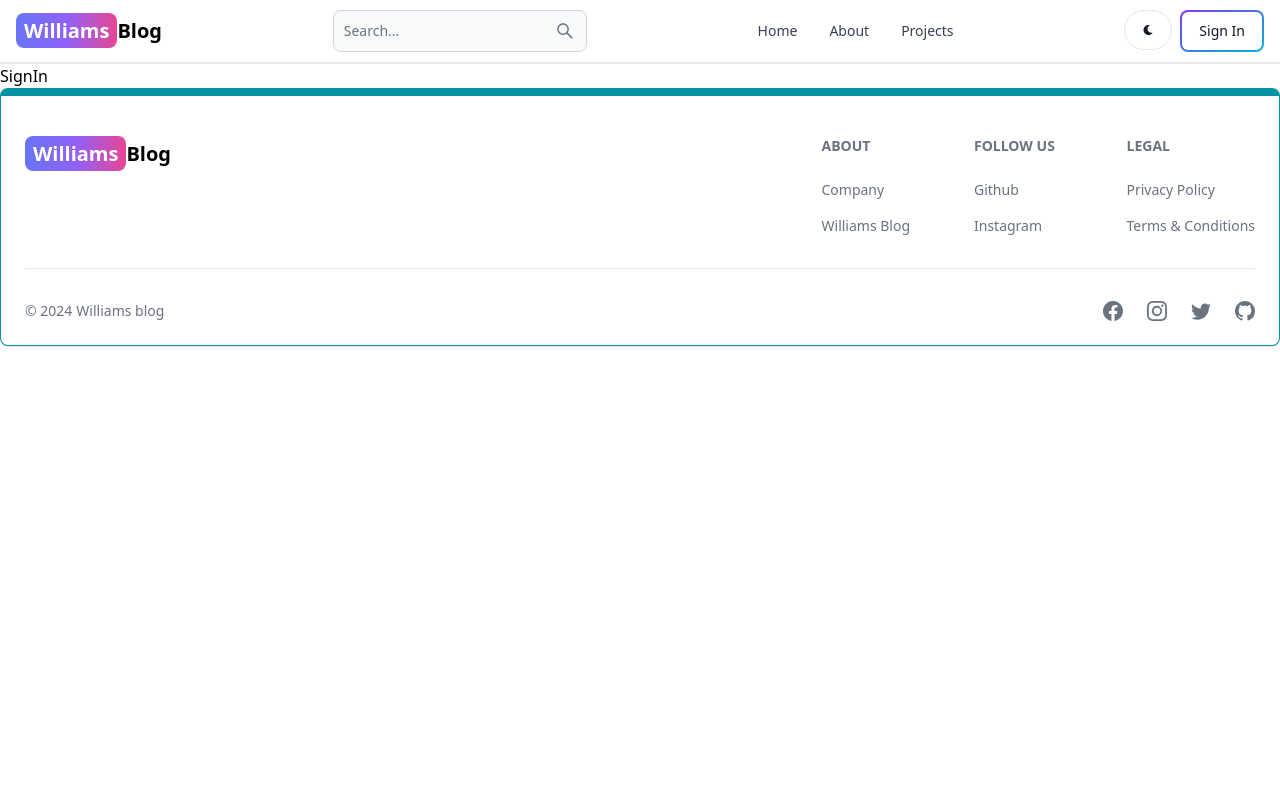
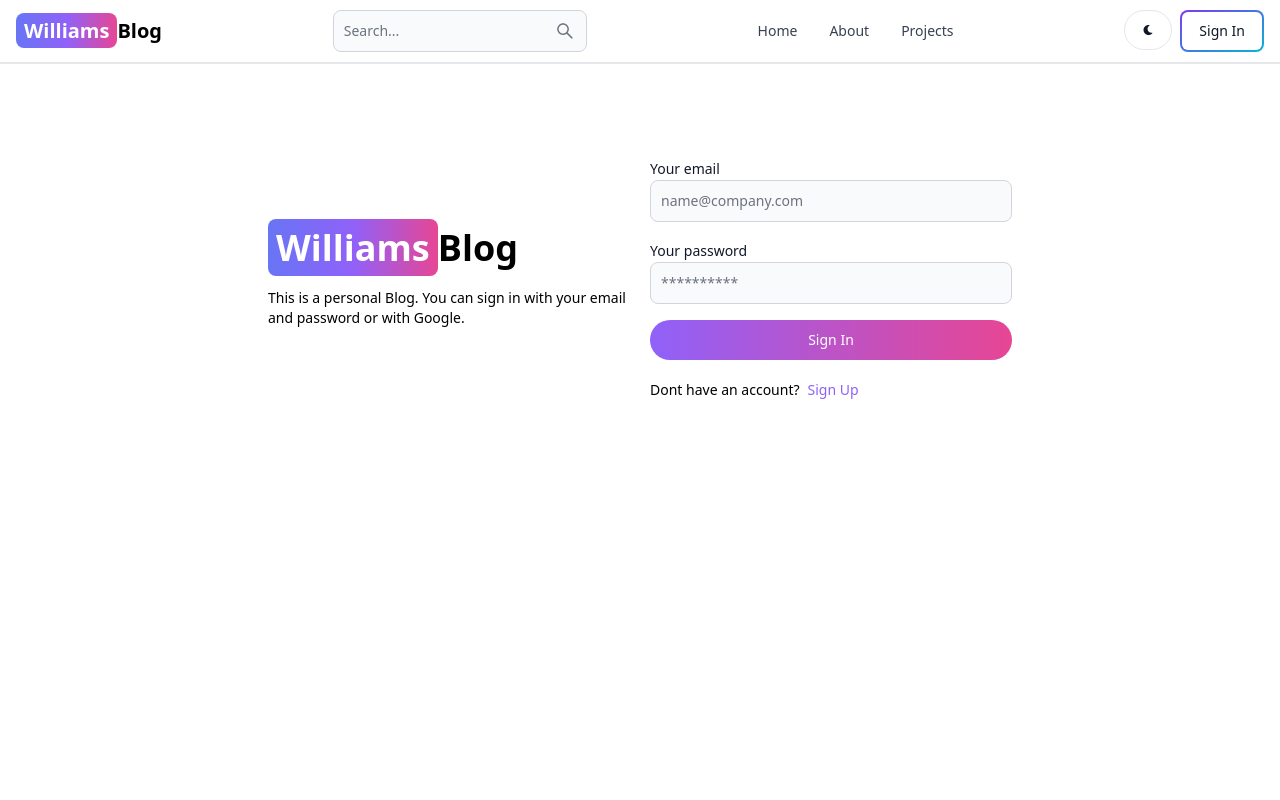
Before and after one commit to WILLIAMS-PROGRAMMER/mern-blog, a React app in the folder client/: page /sign-in in a window 1280 px wide. Shown: the top 800 px of the page. Built offline with nearby package versions, Linux system fonts and the light colour scheme; the HTML template or start-up script is replaced by a standard one.

Commit message:
complete sign in page functionality

```diff
--- a/client/src/pages/SignIn.jsx
+++ b/client/src/pages/SignIn.jsx
@@ -1,7 +1,100 @@
-import React from 'react'
+import { Alert, Button, Label, Spinner, TextInput } from 'flowbite-react'
+import React, { useState } from 'react'
+import { Link, useNavigate } from 'react-router-dom'
 
 export default function SignIn() {
+
+  // State
+  const [formData, setFormData] = useState({});
+  const [errorMessage, setErrorMessage] = useState(null);
+  const [loading, setLoading] = useState(false);
+  // Hooks for navigation (to redirect the user to another page)
+  const navigate = useNavigate();
+
+  const handleChange = (e) => {          //trim removes white spaces
+    setFormData({ ...formData, [e.target.id]: e.target.value.trim() }); // Spread the previous state and add the new value
+  };
+
+  const handleSubmit = async (e) => {
+    e.preventDefault(); // Prevent the default form submit ,so the page won't refresh
+    if( !formData.email || !formData.password) {
+      return setErrorMessage('Please fill in all fields');
+    }
+    try {
+      setLoading(true); // here we are starting the loading state
+      setErrorMessage(null); // Reset the error message because we are trying to submit the form again
+      const res = await fetch('/api/auth/signin', {
+        method: 'POST', // POST because we are sending data to the server
+        headers: {
+          'Content-Type': 'application/json'
+        },
+        body: JSON.stringify(formData) // Convert the object to a JSON string
+      });
+      const data = await res.json();
+      if(data.success === false) {
+        setErrorMessage(data.message);
+      }
+      setLoading(false); // here we are stopping the loading state
+      if(res.ok) {
+        navigate('/');
+      }
+      //check network tab for response
+    } catch (error) {
+        setErrorMessage(error.message);
+        setLoading(false); // here we are stopping the loading state
+    }
+  }
+
   return (
-    <div>SignIn</div>
+    <div className='min-h-screen mt-20'>
+      <div className='flex p-3 max-w-3xl mx-auto flex-col md:flex-row md:items-center gap-5'>
+        {/* left size */}
+        <div className='flex-1'>
+          <Link to="/" className=' font-bold dark:text-white text-4xl'>
+            <span className='px-2 py-1 bg-gradient-to-r from-indigo-500 via-purple-500 to-pink-500 rounded-lg text-white'>Williams</span>
+            Blog
+          </Link>
+          <p className='text-sm mt-5 font-medium'>This is a personal Blog. You can sign in with your email and password or with Google.</p>
+        </div>
+
+        {/* right size */}
+        <div className='flex-1'>
+          <form className='flex flex-col gap-4' onSubmit={handleSubmit}>
+              <div>
+                <Label value='Your email' htmlFor='email' />
+                <TextInput type='email' placeholder='name@company.com' id='email' onChange={handleChange} />
+              </div>
+
+              <div>
+                <Label value='Your password' htmlFor='password' />
+                <TextInput type='password' placeholder='**********' id='password' onChange={handleChange} />
+              </div>
+              <Button gradientDuoTone='purpleToPink' pill type='submit' disabled={loading} >
+                  {
+                    loading ? (
+                      <>
+                      <Spinner size='sm' />
+                      <span className='pl-3'>Loading...</span>
+                      </>
+                    ) : 'Sign In'
+                  }
+              </Button>
+          </form>
+          <div className="flex gap-2 text-sm mt-5">
+            <span>Dont have an account?</span>
+            <Link to="/sign-up" className='text-purple-500'>
+              Sign Up
+            </Link>
+          </div>
+          {
+            errorMessage && (
+              <Alert className='mt-5' color='failure' pill>
+                {errorMessage}
+              </Alert>
+            )
+          }
+        </div>
+      </div>
+    </div>
   )
 }
--- a/client/src/pages/SignUp.jsx
+++ b/client/src/pages/SignUp.jsx
@@ -54,7 +54,7 @@
             <span className='px-2 py-1 bg-gradient-to-r from-indigo-500 via-purple-500 to-pink-500 rounded-lg text-white'>Williams</span>
             Blog
           </Link>
-          <p className='text-sm mt-5 font-medium'>This is a personal Blog. You can sign in with your email and password or with Google.</p>
+          <p className='text-sm mt-5 font-medium'>This is a personal Blog. You can sign up with your email and password or with Google.</p>
         </div>
 
         {/* right size */}
```
